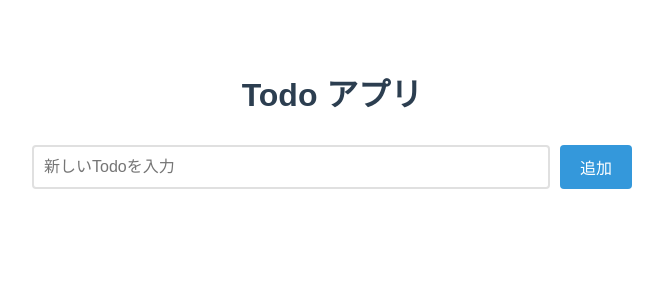
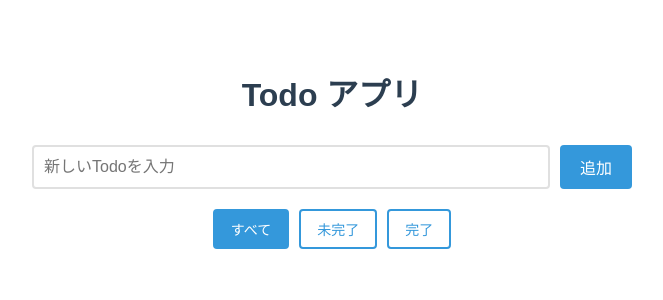
Before and after one commit to tokechan/todo-app-ts-ver, a React (Vite) app: page / in a window 1280 px wide. Shown: the top 300 px of the page, without its empty margins (308-971 px from the left). Built offline with nearby package versions, Linux system fonts and the light colour scheme.

Commit message:
Filterbutton

```diff
--- a/src/App.tsx
+++ b/src/App.tsx
@@ -112,6 +112,28 @@ const ActionButton = styled.button`
   }
 `;
 
+const FilterContainer = styled.div`
+  display: flex;
+  justify-content: center;
+  gap: 10px;
+  margin-bottom: 20px;
+`;
+
+const FilterButton = styled.button<{ isActive: boolean }>`
+  padding: 8px 16px;
+  border: 2px solid #3498db;
+  border-radius: 4px;
+  background-color: ${props => props.isActive ? '#3498db' : 'transparent'};
+  color: ${props => props.isActive ? 'white' : '#3498db'};
+  cursor: pointer;
+  font-size: 14px;
+  transition: all 0.2s;
+
+  &:hover {
+    background-color: ${props => props.isActive ? '#2980b9' : '#edf2f7'};
+  }
+`;
+
 function App() {
 
   //ローカルストレージからデータを取得
@@ -128,6 +150,9 @@ function App() {
   //編集モードの管理(編集中のTodoのid＆入力値）
   const [editingId, setEditingId] = useState<number | null>(null);
   const [editText, setEditText] = useState<string>("");
+
+  //フィルタリングの状態を管理
+  const [filterStatus, setFilterStatus] = useState<"all" | "active" | "completed">("all");
 
   //todosが変更されるたびにローカルストレージに保存する
   useEffect(() => {
@@ -193,6 +218,13 @@ function App() {
       }
     };
 
+    //フィルタリングの処理
+    const filterdTodos = todos.filter((todo) =>{
+      if (filterStatus === "active") return !todo.completed;//未完了のみ
+      if (filterStatus === "completed") return todo.completed;//完了のみ
+      return todo; // それ以外はそのまま返す
+    })
+
   return (
     <Container>
       <Title>Todo アプリ</Title>
@@ -209,9 +241,31 @@ function App() {
         <AddButton onClick={addTodo}>追加</AddButton>
       </InputContainer>
 
+      {/* フィルタリングボタン */}
+      <FilterContainer>
+        <FilterButton
+          isActive={filterStatus === "all"}
+          onClick={() => setFilterStatus("all")}
+        >
+          すべて
+        </FilterButton>
+        <FilterButton
+          isActive={filterStatus === "active"}
+          onClick={() => setFilterStatus("active")}
+        >
+          未完了
+        </FilterButton>
+        <FilterButton
+          isActive={filterStatus === "completed"}
+          onClick={() => setFilterStatus("completed")}
+        >
+          完了
+        </FilterButton>
+      </FilterContainer>
+
       {/* Todoリストの表示 */}
       <TodoList>
-        {todos.map((todo) => (
+        {filterdTodos.map((todo) => (
           <TodoItem key={todo.id}>
             <TodoCheckbox
               type="checkbox"
```
